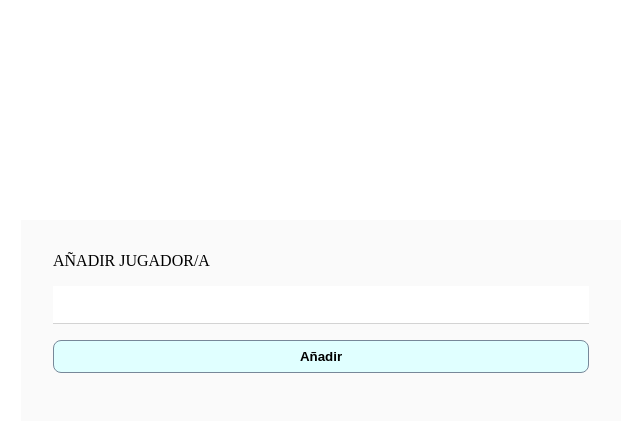
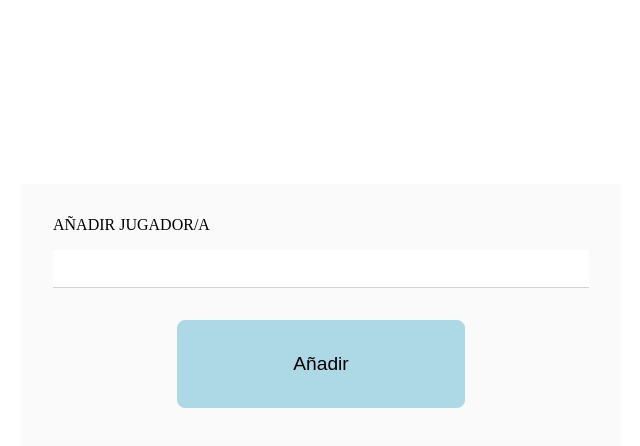
Before and after one commit to Soleguia/angular-isla-calavera, an Angular app: page / in a window 1280 px wide. Both pictures are taken after a click on the button "Nueva partida". Shown: the top 446 px of the page, without its empty margins (319-959 px from the left). Built offline with nearby package versions, Linux system fonts and the light colour scheme.

Commit message:
Minor style changes

```diff
--- a/src/app/add-players/add-players.component.html
+++ b/src/app/add-players/add-players.component.html
@@ -1,7 +1,7 @@
 <div class="ic-add-player">
     <label class="add-player__label" for="name">Añadir jugador/a</label>
     <input class="add-player__input" type="text" [(ngModel)]='newName'>
-    <button class="add-player__button" (click)="addPlayer(newName)">
+    <button class="ic_button add-player__button" (click)="addPlayer(newName)">
       <span>Añadir</span>
     </button>
 </div>
--- a/src/app/add-players/add-players.component.scss
+++ b/src/app/add-players/add-players.component.scss
@@ -1,5 +1,7 @@
 .ic-add-player {
-  display: block;
+  display: flex;
+  flex-direction: column;
+  align-items: center;
   padding: 2rem;
   width: 600px;
   max-width: 100%;
@@ -7,8 +9,7 @@
 }
 .add-player {
     &__label,
-    &__input,
-    &__button {
+    &__input {
         display: block;
         margin-bottom: 1rem;
         width: 100%;
@@ -28,11 +29,4 @@
             background-color: rgba(100,100,100,.05);
         }
     }
-    &__button {
-        padding: .5rem 1.5rem;
-        font-weight: 600;
-        background-color: lightcyan;
-        border: 1px solid lightslategray;
-        border-radius: .5rem;
-    }
 }
--- a/src/app/dice/dice.component.scss
+++ b/src/app/dice/dice.component.scss
@@ -5,6 +5,7 @@
   padding: 1rem;
   border: 1px solid lightgrey;
   border-radius: 4px;
+  cursor: pointer;
 
   &.locked {
     background-color: lightgreen;
--- a/src/app/game-board/game-board.component.html
+++ b/src/app/game-board/game-board.component.html
@@ -21,10 +21,10 @@
 
   <div *ngIf="gameOn" class="game-board__rounds">
     <p>Round: {{ gameData.round }}</p>
-    <p>Player: {{ gameData.player }}</p>
-    <p>Last Player: {{ gameData.lastPlayer }}</p>
-    <p>Skull Island: {{ gameData.skullIsland }}</p>
-    <p>Round Over: {{ gameData.roundOver }}</p>
+    <p>Player: {{ data.players[gameData.player].name }}</p>
+    <!-- <p>Last Player: {{ gameData.lastPlayer }}</p> -->
+    <!-- <p>Skull Island: {{ gameData.skullIsland }}</p> -->
+    <!-- <p>Round Over: {{ gameData.roundOver }}</p> -->
     <div>
       <h3>Locked Dice:</h3>
       <ul>
@@ -39,11 +39,6 @@
     </div>
   </div>
 
-  <div *ngIf="data.lastRound">
-    <h2>This is the EndGame</h2>
-    <p>Turns Countdown: {{ data.countDownTurns }}</p>
-    <hr>
-  </div>
   <div *ngIf="gameOn && winner < 0" class="game-board__actions">
     <button *ngIf="gameData.round < 1" class="ic_button" (click)="firstRoll()">
       <span class="info">Start</span>
@@ -75,7 +70,17 @@
       <span class="danger">You're leaving Skull Island!</span>
     </button>
   </div>
-  <div *ngIf="winner > -1">
-    <h2>The winner is... {{ data.players[winner].name }}</h2>
+
+  <div *ngIf="data.lastRound" class="game-board__results">
+    <h2>This is the EndGame</h2>
+    <p>Turns Countdown: {{ data.countDownTurns }}</p>
+    <div *ngIf="winner > -1">
+      <h2>The winner is... {{ data.players[winner].name }}</h2>
+      <hr>
+      <button class="ic_button" (click)="restart()">
+        <span class="info">Another game?</span>
+      </button>
+    </div>
   </div>
+
 </div>
--- a/src/app/services/data.service.ts
+++ b/src/app/services/data.service.ts
@@ -31,10 +31,18 @@ export class DataService {
   public gameData:GameDataEntity;
   private gameData$:Subject<GameDataEntity> = new Subject<GameDataEntity>();
 
+
+
   constructor( diceService:DiceService, cardService:CardService ) {
     this.cards = cardService;
     this.dice = diceService;
-    this.gameData = {
+    this.gameData = this.gameDataDefault();
+    this.dicePool = this.dice.defaultDicePool();
+
+  }
+
+  gameDataDefault():GameDataEntity {
+    return {
       round: 0,
       roundOver: false,
       player: 0,
@@ -45,12 +53,10 @@ export class DataService {
       skullIsland: false,
       lockedDice: [],
       savedDice: [],
-      throws: []
+      throws: [],
+      winner: -1
     }
-    this.dicePool = this.dice.defaultDicePool();
-
-  }
-
+  };
   getShowContent():string {
     return this.showContent;
   }
--- a/src/styles.scss
+++ b/src/styles.scss
@@ -12,6 +12,8 @@
   height: 120px;
   background-color: transparent;
   border: 0;
+  cursor: pointer;
+
   & > span {
     display: block;
     padding: 2rem;
```
